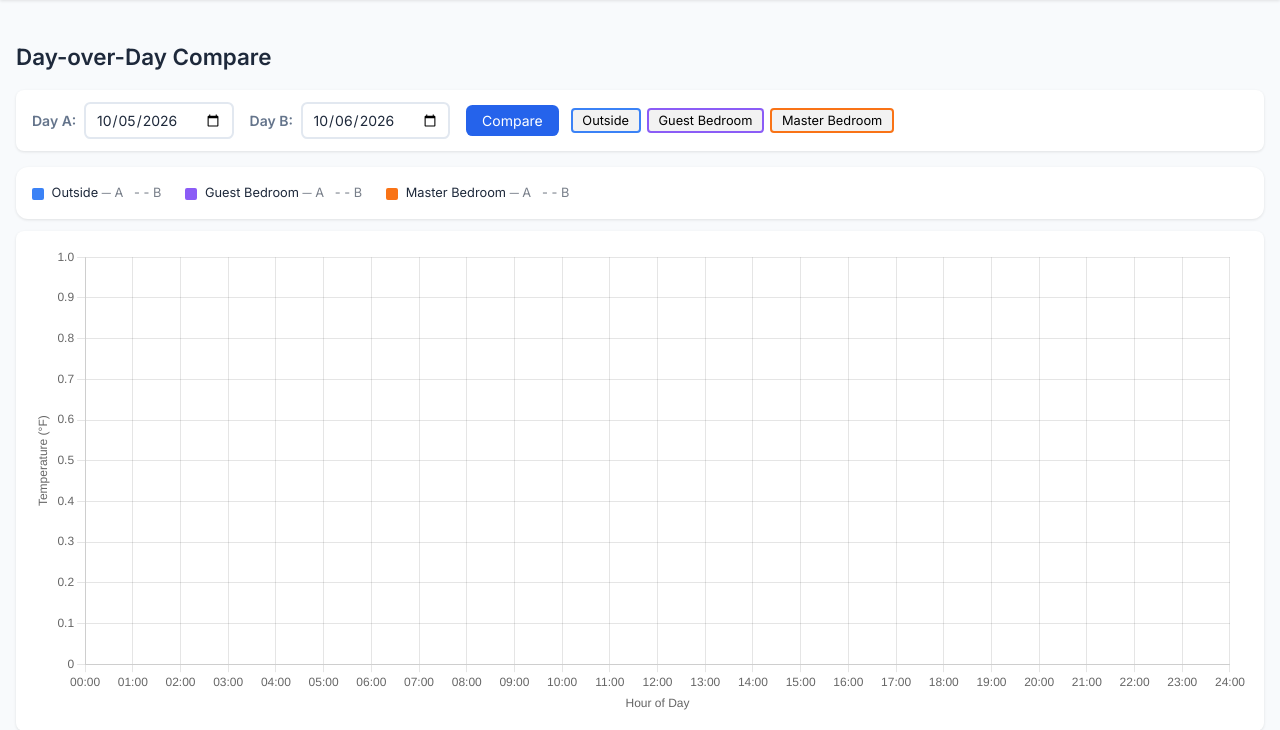
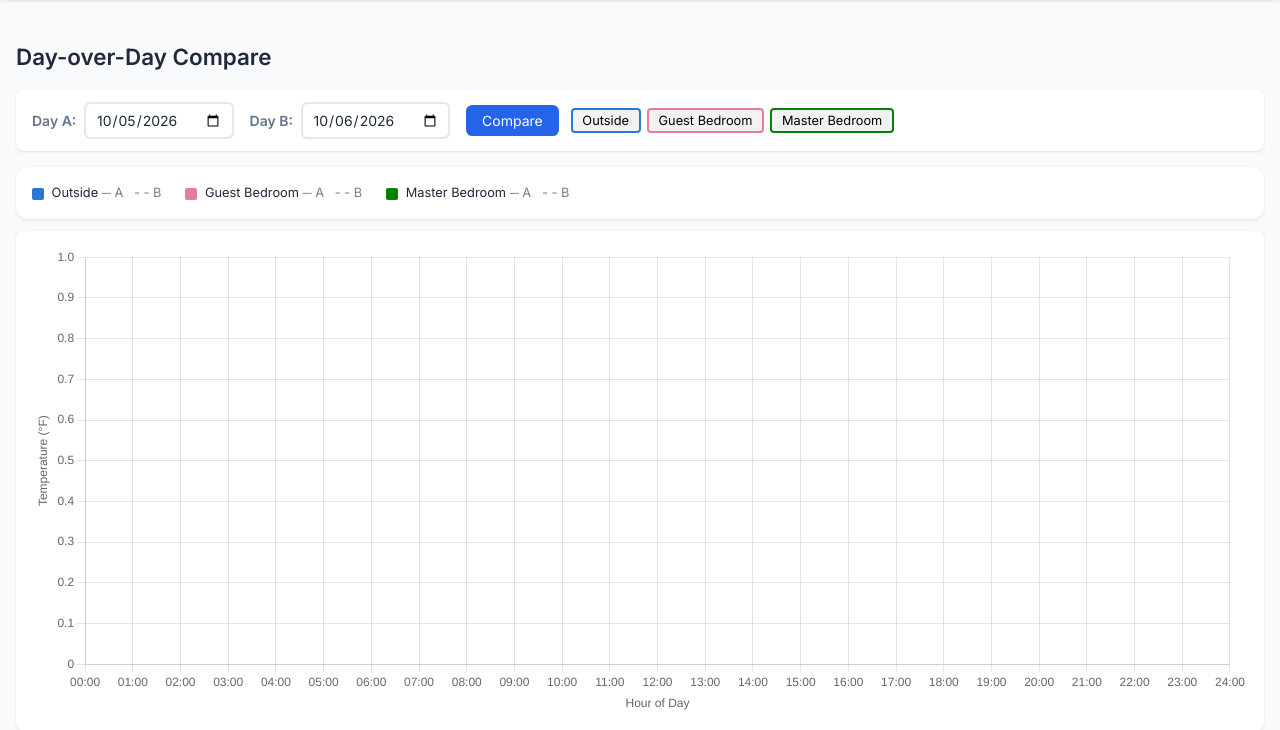
Before and after one commit to meshoo/AmbientWeatherTemperatureViewer, a Node server app: page /compare in a window 1280 px wide. Shown: the part 50-780 px from the top of the page. Run offline with Node 20, Linux system fonts and the light colour scheme; data comes from the database, SQL or seed files in the repository; data that the repository does not hold is empty; some libraries are stand-ins or nearby versions.

Commit message:
Use fixed, colorblind-safe per-sensor palette for series colors
Add public/js/palette.js (window.SensorPalette) mapping each channel key
to validated light/dark colors, with a neutral gray fallback for unknown
keys. Render all series colors (Current, History, Compare, Patterns) from
the palette instead of the channels.color DB column, so a sensor keeps its
color regardless of which others are enabled.

Patterns stats now use normal text with a color swatch instead of coloring
the sensor name; .legend-swatch moved into shared style.css. Remove the
color picker from Admin; saving name/enabled is unchanged. The DB color
column and its seed values are left as-is.

Co-Authored-By: Claude Opus 5.5 <noreply@anthropic.com>
Claude-Session: https://claude.ai/code/session_01AbRVrbWPkptd87kSwP7rLv

```diff
--- /dev/null
+++ b/public/js/palette.js
@@ -0,0 +1,29 @@
+// Fixed per-sensor series colors, keyed by channel key (never by position or
+// enabled order), so a sensor keeps its color when others are toggled.
+// Light and dark values are validated as a set; the DB `color` column is not
+// used for rendering.
+(function () {
+    const PALETTE = {
+        temp1f: { light: '#2a78d6', dark: '#3987e5' },
+        temp2f: { light: '#eb6834', dark: '#d95926' },
+        temp3f: { light: '#1baf7a', dark: '#199e70' },
+        temp4f: { light: '#eda100', dark: '#c98500' },
+        temp5f: { light: '#e87ba4', dark: '#d55181' },
+        temp6f: { light: '#008300', dark: '#008300' },
+        temp7f: { light: '#4a3aa7', dark: '#9085e9' },
+        temp8f: { light: '#e34948', dark: '#e66767' },
+    };
+    const FALLBACK = '#8a8a86';
+
+    function mode() {
+        return 'light';
+    }
+
+    function color(key, m = 'light') {
+        const entry = PALETTE[key];
+        if (!entry) return FALLBACK;
+        return entry[m] || entry.light;
+    }
+
+    window.SensorPalette = { color, mode };
+})();
--- a/public/style.css
+++ b/public/style.css
@@ -239,6 +239,7 @@ body {
 }
 .stats-panel h2 { margin: 0 0 0.75rem; font-size: 1rem; }
 .stat-row { font-size: 0.875rem; margin-bottom: 0.3rem; }
+.legend-swatch { display: inline-block; width: 12px; height: 12px; border-radius: 2px; margin-right: 4px; vertical-align: middle; }
 
 /* ── Modal ── */
 .modal-overlay {
--- a/views/compare.ejs
+++ b/views/compare.ejs
@@ -15,7 +15,6 @@
             font-size: 0.875rem;
             color: var(--text);
         }
-        .legend-swatch { display: inline-block; width: 12px; height: 12px; border-radius: 2px; margin-right: 4px; vertical-align: middle; }
         .compare-legend { display: flex; gap: 1.5rem; flex-wrap: wrap; font-size: 0.8rem; margin-top: 0.5rem; }
     </style>
 </head>
@@ -69,7 +68,7 @@
             const btn = document.createElement('button');
             btn.className = 'toggle-btn active';
             btn.textContent = ch.name;
-            btn.style.borderColor = ch.color;
+            btn.style.borderColor = SensorPalette.color(ch.key, SensorPalette.mode());
             btn.dataset.key = ch.key;
             btn.onclick = () => {
                 toggleState[ch.key] = !toggleState[ch.key];
@@ -130,8 +129,8 @@
                     channelKey: ch.key,
                     label: `${ch.name} (${resA.date})`,
                     data: xLabels.map(s => mapA[ch.key]?.[s] ?? null),
-                    borderColor: ch.color,
-                    backgroundColor: ch.color,
+                    borderColor: SensorPalette.color(ch.key, SensorPalette.mode()),
+                    backgroundColor: SensorPalette.color(ch.key, SensorPalette.mode()),
                     borderWidth: 2,
                     pointRadius: 0,
                     tension: 0.1,
@@ -144,8 +143,8 @@
                     channelKey: ch.key,
                     label: `${ch.name} (${resB.date})`,
                     data: xLabels.map(s => mapB[ch.key]?.[s] ?? null),
-                    borderColor: ch.color,
-                    backgroundColor: ch.color,
+                    borderColor: SensorPalette.color(ch.key, SensorPalette.mode()),
+                    backgroundColor: SensorPalette.color(ch.key, SensorPalette.mode()),
                     borderWidth: 2,
                     pointRadius: 0,
                     tension: 0.1,
@@ -198,7 +197,7 @@
             const legendEl = document.getElementById('compareLegend');
             legendEl.innerHTML = channels.map(ch => `
                 <span>
-                    <span class="legend-swatch" style="background:${ch.color}; border: 2px solid ${ch.color};"></span>
+                    <span class="legend-swatch" style="background:${SensorPalette.color(ch.key, SensorPalette.mode())}"></span>
                     ${ch.name}
                     <span style="opacity:0.6"> ─ A &nbsp; - - B</span>
                 </span>
--- a/views/current.ejs
+++ b/views/current.ejs
@@ -55,7 +55,7 @@
             hero.style.display = '';
 
             grid.innerHTML = readings.map(r => `
-                <div class="sensor-card" style="border-left-color:${r.color || '#3b82f6'}">
+                <div class="sensor-card" style="border-left-color:${SensorPalette.color(r.channel_key, SensorPalette.mode())}">
                     <div class="sensor-header">
                         <span class="sensor-name">${r.name || r.channel_key}</span>
                         ${battBadge(r.battery_ok)}
--- a/views/history.ejs
+++ b/views/history.ejs
@@ -51,7 +51,7 @@
             const btn = document.createElement('button');
             btn.className = 'toggle-btn' + (visible ? ' active' : '');
             btn.textContent = ch.name;
-            btn.style.borderColor = ch.color;
+            btn.style.borderColor = SensorPalette.color(ch.key, SensorPalette.mode());
             btn.dataset.key = ch.key;
             btn.onclick = () => {
                 const ds = chart.data.datasets.find(d => d.channelKey === ch.key);
@@ -103,8 +103,8 @@
                     channelKey: ch.key,
                     label: ch.name,
                     data: allTs.map(ts => map[ts] ?? null),
-                    borderColor: ch.color,
-                    backgroundColor: ch.color,
+                    borderColor: SensorPalette.color(ch.key, SensorPalette.mode()),
+                    backgroundColor: SensorPalette.color(ch.key, SensorPalette.mode()),
                     tension: 0.1,
                     borderWidth: 2,
                     pointRadius: 0,
--- a/views/partials/head.ejs
+++ b/views/partials/head.ejs
@@ -3,3 +3,4 @@
 <link href="https://fonts.googleapis.com/css2?family=Inter:wght@400;600&display=swap" rel="stylesheet">
 <link href="/style.css" rel="stylesheet">
 <link rel="icon" type="image/svg+xml" href="/favicons/<%= currentPage %>.svg">
+<script src="/js/palette.js"></script>
--- a/views/patterns.ejs
+++ b/views/patterns.ejs
@@ -122,8 +122,8 @@
                 .map(ch => ({
                     label: ch.name,
                     data: uniqueDates.map(d => byChannelDate[ch.key]?.[d] ?? null),
-                    borderColor: ch.color,
-                    backgroundColor: ch.color,
+                    borderColor: SensorPalette.color(ch.key, SensorPalette.mode()),
+                    backgroundColor: SensorPalette.color(ch.key, SensorPalette.mode()),
                     tension: 0.1,
                     borderWidth: 2,
                     pointRadius: 3,
@@ -205,7 +205,7 @@
                 const s = calcStats(byChannel[ch.key] || [], removeOutliers);
                 if (!s) return `<div class="stat-row"><strong>${ch.name}:</strong> no data</div>`;
                 return `<div class="stat-row">
-                    <strong style="color:${ch.color}">${ch.name}:</strong>
+                    <span class="legend-swatch" style="background:${SensorPalette.color(ch.key, SensorPalette.mode())}"></span><strong>${ch.name}:</strong>
                     avg ${s.avg}°F · σ ${s.stdDev}°F · ${s.n} readings
                 </div>`;
             }).join('');
```
Also changed, not shown: views/admin.ejs (+1 -7 lines).
